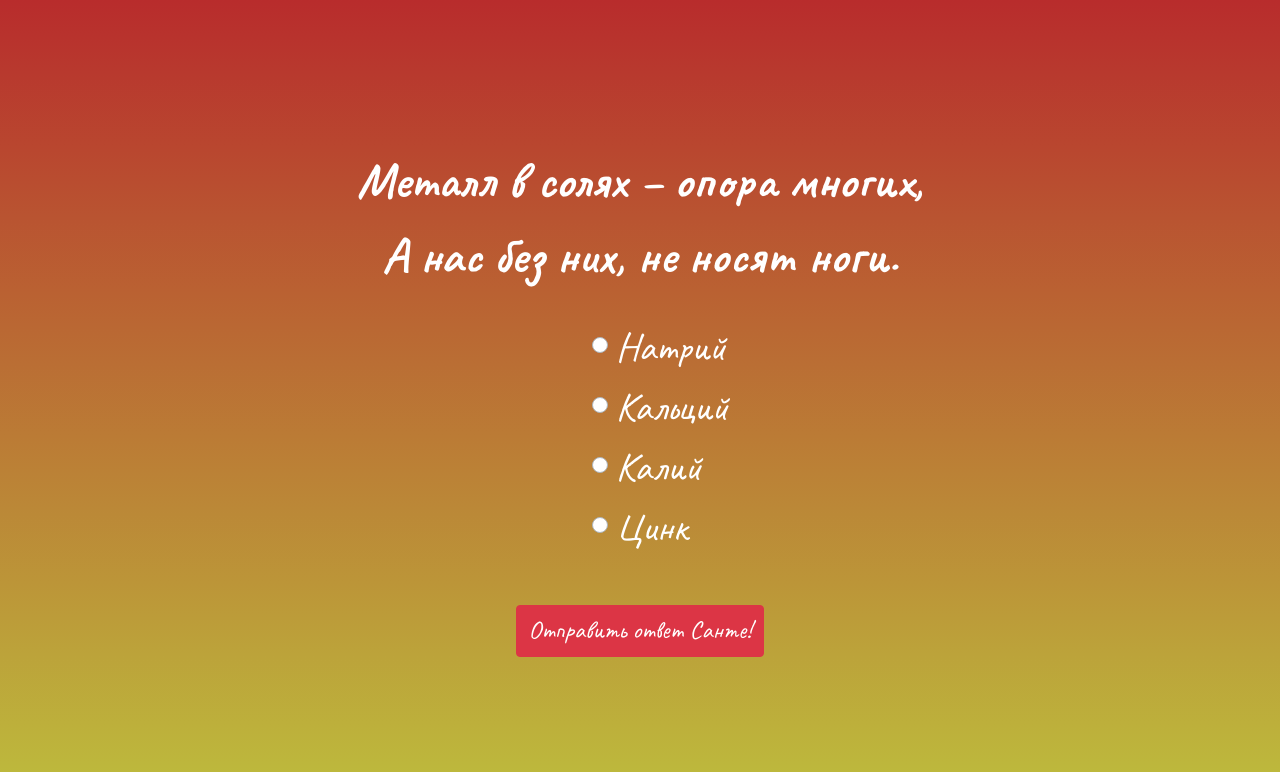
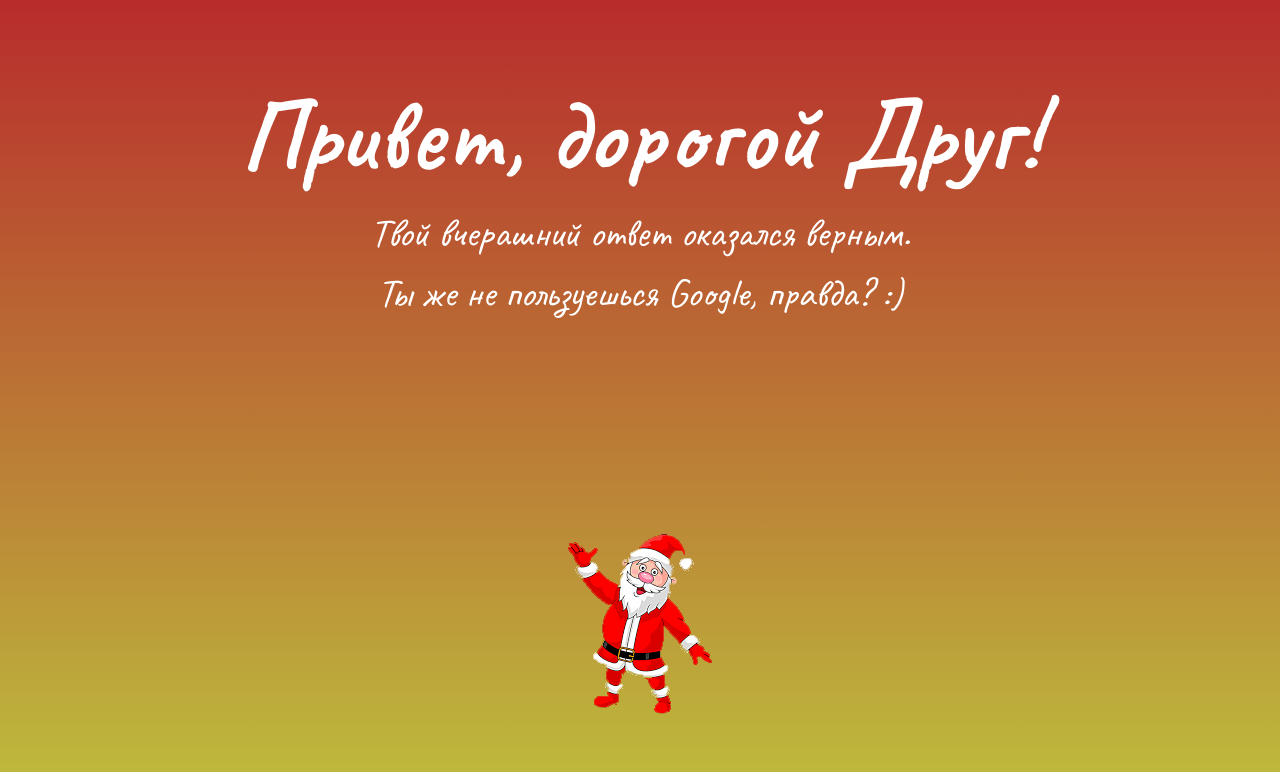
Before and after one commit to Roh7771/santaPage, a React (Create React App) app: page /santaPage/question in a window 1280 px wide. Shown: the top 772 px of the page. Built offline with nearby package versions, Linux system fonts and the light colour scheme.

Commit message:
Fifth question added

```diff
--- a/package.json
+++ b/package.json
@@ -8,8 +8,10 @@
     "@testing-library/user-event": "^7.1.2",
     "animate.css": "^3.7.2",
     "bootstrap": "^4.4.1",
+    "gh-pages": "^2.1.1",
     "react": "^16.12.0",
     "react-dom": "^16.12.0",
+    "react-router": "^5.1.2",
     "react-router-dom": "^5.1.2",
     "react-scripts": "3.3.0"
   },
@@ -33,5 +35,6 @@
       "last 1 firefox version",
       "last 1 safari version"
     ]
-  }
+  },
+  "homepage": "https://roh7771.github.io/santaPage"
 }
--- a/public/index.html
+++ b/public/index.html
@@ -25,6 +25,7 @@
       Learn how to configure a non-root public URL by running `npm run build`.
     -->
     <title>Страница санты</title>
+    <script src="%PUBLIC_URL%/single-page.js"></script>
   </head>
   <body>
     <noscript>You need to enable JavaScript to run this app.</noscript>
--- /dev/null
+++ b/public/single-page.js
@@ -0,0 +1,27 @@
+// Single Page Apps for GitHub Pages
+// https://github.com/rafrex/spa-github-pages
+// Copyright (c) 2016 Rafael Pedicini, licensed under the MIT License
+// ----------------------------------------------------------------------
+// This script checks to see if a redirect is present in the query string
+// and converts it back into the correct url and adds it to the
+// browser's history using window.history.replaceState(...),
+// which won't cause the browser to attempt to load the new url.
+// When the single page app is loaded further down in this file,
+// the correct url will be waiting in the browser's history for
+// the single page app to route accordingly.
+(function (l) {
+  if (l.search) {
+    var q = {};
+    l.search.slice(1).split('&').forEach(function (v) {
+      var a = v.split('=');
+      q[a[0]] = a.slice(1).join('=').replace(/~and~/g, '&');
+    });
+    if (q.p !== undefined) {
+      window.history.replaceState(null, null,
+        l.pathname.slice(0, -1) + (q.p || '') +
+        (q.q ? ('?' + q.q) : '') +
+        l.hash
+      );
+    }
+  }
+}(window.location))
--- a/src/App.js
+++ b/src/App.js
@@ -10,11 +10,11 @@
 
 function App() {
   let history = useHistory();
-  const [answer, setAnswer] = useState('Олово');
+  const [answer, setAnswer] = useState('Нептуний');
   const [isLoading, setIsLoading] = useState(false);
 
   const startHandler = () => {
-    history.push('/santaPage/question');
+    history.push('/question');
   }
 
 
@@ -37,12 +37,12 @@
     ).then(
       () => {
         setIsLoading(false);
-        localStorage.setItem('test-4', true);
+        localStorage.setItem('test-5', true);
       }
     ).catch(error => {
       console.log(error);
     });
-    history.push('/santaPage/last');
+    history.push('/last');
   }
 
   const radioHandler = (e) => {
@@ -51,10 +51,10 @@
 
   return (
     <Switch>
-      <Route exact path='/santaPage/question'>
+      <Route exact path='/question'>
         <Question answer={answer} onChange={radioHandler} onAnswer={answerHandler} />
       </Route>
-      <Route exact path='/santaPage/last'>
+      <Route exact path='/last'>
         <LastPage isLoading={isLoading} />
       </Route>
       <MainPage onStart={startHandler} />
--- a/src/components/MainPage/MainPage.js
+++ b/src/components/MainPage/MainPage.js
@@ -5,10 +5,10 @@
   return (
     <div className='container d-flex flex-column justify-content-center align-items-center vh-100'>
       <h1 className='text-center font-weight-bold greating animated fadeIn delay-1s'>Привет, дорогой Друг!</h1>
-      <div className='text animated fadeIn delay-3s'>Ты просто Красавчик! :)</div>
       <div className='text animated fadeIn delay-3s'>Твой вчерашний ответ оказался верным.</div>
-      <div className='text animated fadeIn delay-6s'>Продолжай в том же духе.</div>
+      <div className='text animated fadeIn delay-3s'>Ты же не пользуешься Google, правда? :)</div>
       <div className='text animated fadeIn delay-6s'>Сегодня тебя ждет новая загадка!</div>
+      {/* <div className='text animated fadeIn delay-6s'>Продолжай в том же духе.</div> */}
       <div className='text animated fadeIn delay-9s'>Готов?</div>
       <button className='btn btn-danger go-button mb-3 mt-3 animated fadeIn delay-9s' onClick={props.onStart}>Поехали!</button>
       <img alt='' src={santa} className='d-block animated fadeIn delay-1s'></img>
--- a/src/components/Question/Question.js
+++ b/src/components/Question/Question.js
@@ -4,23 +4,23 @@
   return (
     <div className='container'>
       <form className='d-flex flex-column justify-content-center align-items-center vh-100'>
-        <div className='question mb-4'>Металл в солях – опора многих,<br/>А нас без них, не носят ноги.</div>
+        <div className='question mb-4'>Какой элемент вращается вокруг солнца?</div>
         <div className='inputs'>
           <div className="custom-control custom-radio">
-            <input onChange={props.onChange} type="radio" id="customRadio2" checked={props.answer === 'Натрий'} value="Натрий" name="customRadio" className="custom-control-input" />
-            <label className="custom-control-label label" htmlFor="customRadio2">Натрий</label>
+            <input onChange={props.onChange} type="radio" id="customRadio2" checked={props.answer === 'Нептуний'} value="Нептуний" name="customRadio" className="custom-control-input" />
+            <label className="custom-control-label label" htmlFor="customRadio2">Нептуний</label>
           </div>
           <div className="custom-control custom-radio">
-            <input onChange={props.onChange} type="radio" id="customRadio1" checked={props.answer === 'Кальций'} value="Кальций" name="customRadio" className="custom-control-input" />
-            <label className="custom-control-label" htmlFor="customRadio1">Кальций</label>
+            <input onChange={props.onChange} type="radio" id="customRadio1" checked={props.answer === 'Плутоний'} value="Плутоний" name="customRadio" className="custom-control-input" />
+            <label className="custom-control-label" htmlFor="customRadio1">Плутоний</label>
           </div>
           <div className="custom-control custom-radio">
-            <input onChange={props.onChange} type="radio" id="customRadio3" checked={props.answer === 'Калий'} value="Калий" name="customRadio" className="custom-control-input" />
-            <label className="custom-control-label" htmlFor="customRadio3">Калий</label>
+            <input onChange={props.onChange} type="radio" id="customRadio3" checked={props.answer === 'Уран'} value="Уран" name="customRadio" className="custom-control-input" />
+            <label className="custom-control-label" htmlFor="customRadio3">Уран</label>
           </div>
           <div className="custom-control custom-radio">
-            <input onChange={props.onChange} type="radio" id="customRadio4" checked={props.answer === 'Цинк'} value="Цинк" name="customRadio" className="custom-control-input" />
-            <label className="custom-control-label" htmlFor="customRadio4">Цинк</label>
+            <input onChange={props.onChange} type="radio" id="customRadio4" checked={props.answer === 'Калифорний'} value="Калифорний" name="customRadio" className="custom-control-input" />
+            <label className="custom-control-label" htmlFor="customRadio4">Калифорний</label>
           </div>
         </div>
         <button type="button" onClick={props.onAnswer} className="btn btn-danger mt-5 answer-button">Отправить ответ Санте!</button>
--- a/src/index.js
+++ b/src/index.js
@@ -9,9 +9,9 @@
 const routing = (
   <Router>
     <Route path='/'>
-      {localStorage.getItem('test-4') ? <Redirect to="/santaPage/warning" /> : <App />}
+      {localStorage.getItem('test-5') ? <Redirect to="/warning" /> : <App />}
     </Route>
-    <Route exact path='/santaPage/warning'>
+    <Route exact path='/warning'>
       <Warning />
     </Route>
   </Router>
```
Also changed, not shown: 1 other file (tests, documents, lock files or other folders).
